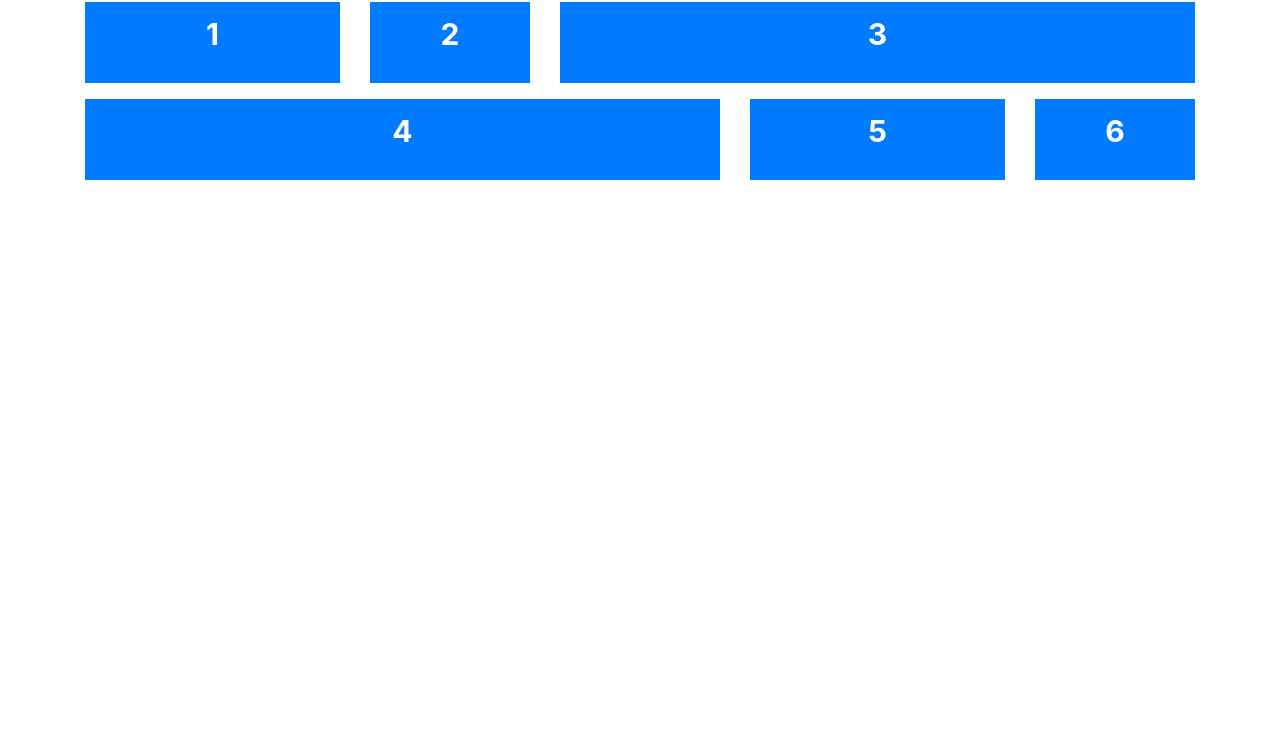
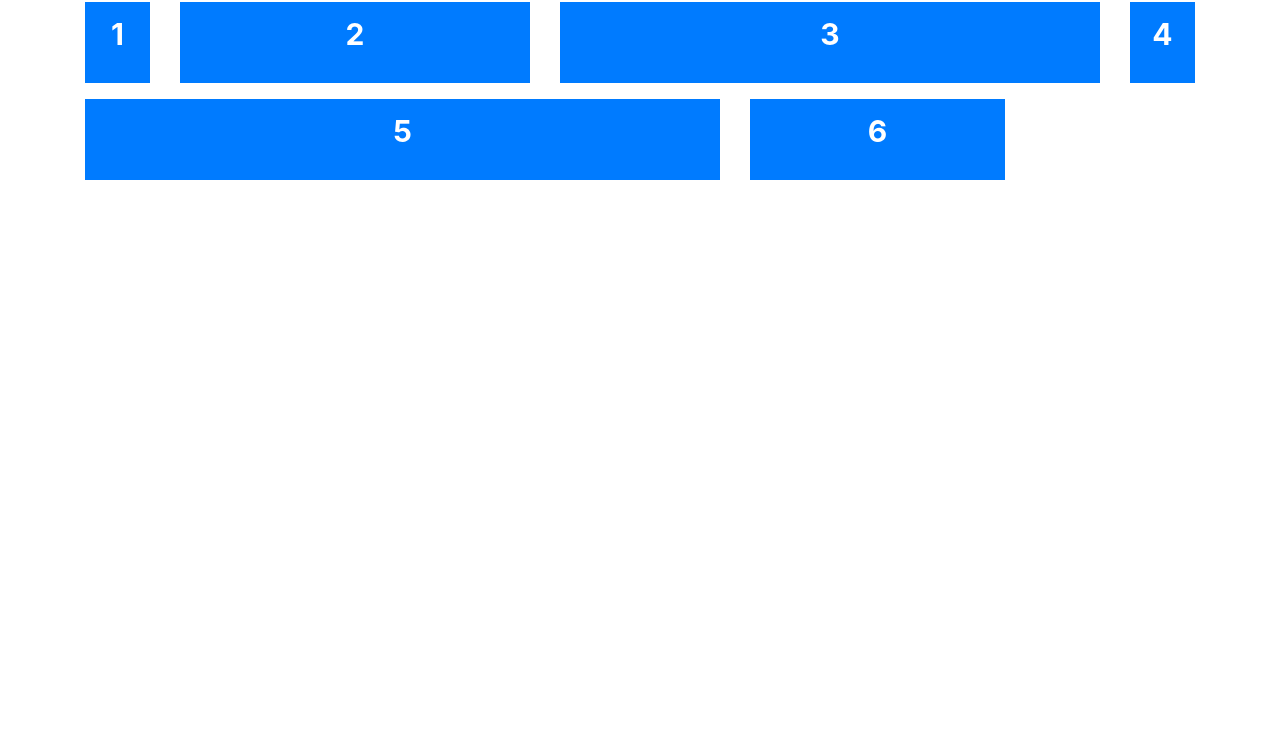
Before and after one commit to divakarmanchala6/2.-Responsive-Boxes, a plain HTML site: page index.html in a window 1280 px wide. Shown: the part 48-800 px from the top of the page. Drawn offline with nearby package versions, Linux system fonts and the light colour scheme; a web font is replaced by a local one.

Commit message:
For Extra Large Screen ( Size >= 1200px )

```diff
--- a/index.html
+++ b/index.html
@@ -11,32 +11,32 @@
     <h1 class="heading">Responsive Boxes</h1>
     <div class="container">
         <div class="row">
-            <div class="col-12 col-sm-6 col-md-2 col-lg-3 mb-3">
+            <div class="col-12 col-sm-6 col-md-2 col-lg-3 col-xl-1 mb-3">
                 <div class="box bg-primary">
                     <p class="box-count">1</p>
                 </div>
             </div>
-            <div class="col-12 col-sm-6 col-md-10 col-lg-2 mb-3">
+            <div class="col-12 col-sm-6 col-md-10 col-lg-2 col-xl-4 mb-3">
                 <div class="box bg-primary">
                     <p class="box-count">2</p>
                 </div>
             </div>
-            <div class="col-12 col-sm-6 col-md-10 col-lg-7 mb-3">
+            <div class="col-12 col-sm-6 col-md-10 col-lg-7 col-xl-6 mb-3">
                 <div class="box bg-primary">
                     <p class="box-count">3</p>
                 </div>
             </div>
-            <div class="col-12 col-sm-6 col-md-2 col-lg-7 mb-3">
+            <div class="col-12 col-sm-6 col-md-2 col-lg-7 col-xl-1 mb-3">
                 <div class="box bg-primary">
                     <p class="box-count">4</p>
                 </div>
             </div>
-            <div class="col-12 col-sm-6 col-md-4 col-lg-3 mb-3">
+            <div class="col-12 col-sm-6 col-md-4 col-lg-3 col-xl-7 mb-3">
                 <div class="box bg-primary">
                     <p class="box-count">5</p>
                 </div>
             </div>
-            <div class="col-12 col-sm-6 col-md-8 col-lg-2 mb-3">
+            <div class="col-12 col-sm-6 col-md-8 col-lg-2 col-xl-3 mb-3">
                 <div class="box bg-primary">
                     <p class="box-count">6</p>
                 </div>
```
